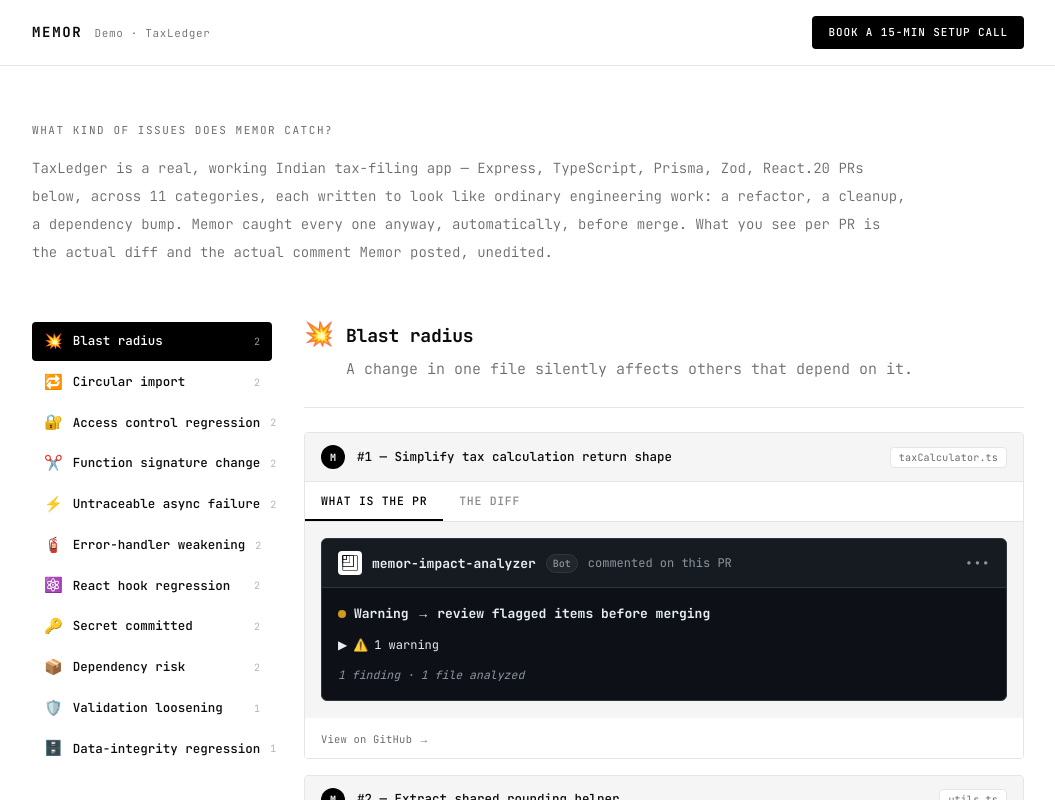
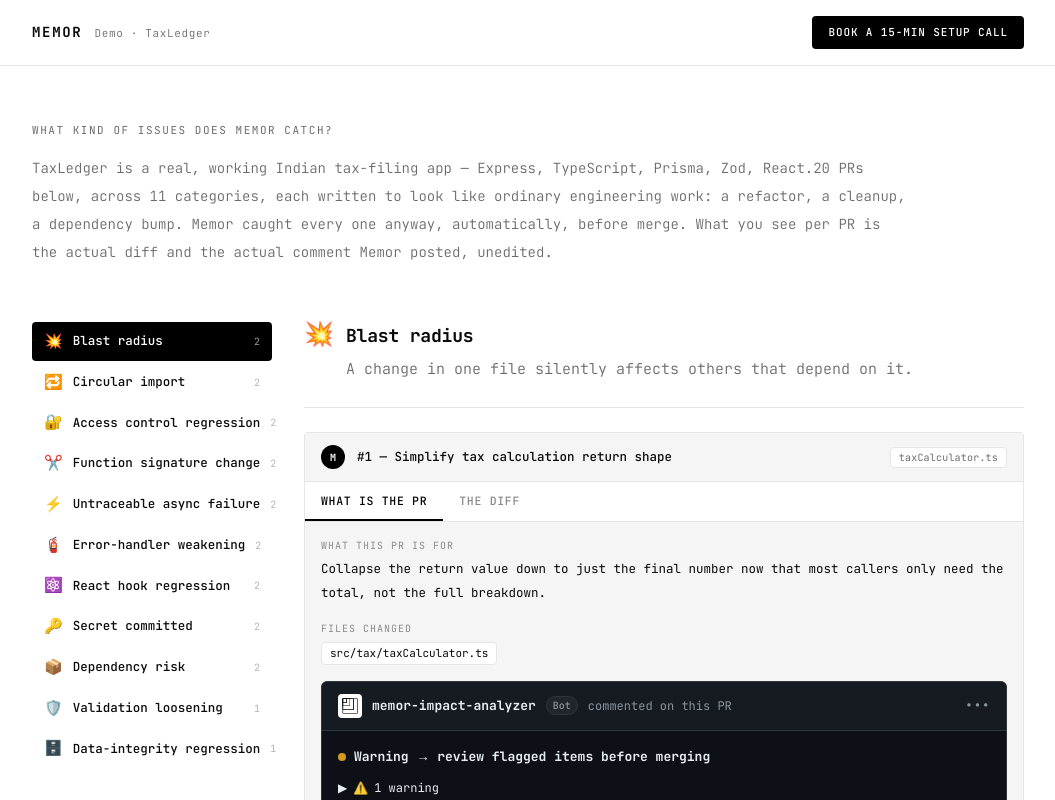
Before and after one commit to mukurpuri/memor-website, a Next.js app: page /demo/taxLedger in a window 1280 px wide. Shown: the top 800 px of the page, without its empty margins (112-1167 px from the left). Built offline with nearby package versions, Linux system fonts and the light colour scheme.

Commit message:
adding changes toa dd diffs

```diff
--- a/app/demo/taxLedger/page.tsx
+++ b/app/demo/taxLedger/page.tsx
@@ -12,6 +12,13 @@
 
 const CALENDLY_URL = "https://calendly.com/mukur-puri/30min"
 const REPO_URL = "https://github.com/mukurpuri/TaxLedger"
+
+// Every file touched in a diff, parsed straight from its own "diff --git a/X b/Y"
+// header lines — no separate fetch needed, the diff text already has this.
+function filesInDiff(diff: string): string[] {
+  const matches = diff.matchAll(/^diff --git a\/(.+?) b\/.+$/gm)
+  return [...matches].map((m) => m[1])
+}
 
 // ── Diff rendering ─────────────────────────────────────────────────────────
 // Real diff text from GitHub, unified format. Strips the git/index/+++/--- header
@@ -162,6 +169,7 @@
   comment: string
   severity: "blocker" | "warning"
   headline: string
+  purpose: string
 }
 type Category = { id: string; icon: string; name: string; description: string; prs: PR[] }
 
@@ -176,6 +184,7 @@
         number: 1,
         title: "Simplify tax calculation return shape",
         file: "taxCalculator.ts",
+        purpose: "Collapse the return value down to just the final number now that most callers only need the total, not the full breakdown.",
         severity: "warning",
         headline: "Warning → review flagged items before merging",
         comment:
@@ -185,6 +194,7 @@
         number: 2,
         title: "Extract shared rounding helper",
         file: "utils.ts",
+        purpose: "DRY pass: tax and GST calculations were each rounding currency their own way — pull it into one shared helper.",
         severity: "warning",
         headline: "Warning → review flagged items before merging",
         comment:
@@ -202,6 +212,7 @@
         number: 22,
         title: "Share bracket lookup between tax and discount logic",
         file: "discountEngine.ts",
+        purpose: "Reuse the existing bracket-lookup logic in the discount engine instead of duplicating it.",
         severity: "warning",
         headline: "Warning → review flagged items before merging",
         comment:
@@ -211,6 +222,7 @@
         number: 21,
         title: "Reuse calculation context across tax modules",
         file: "calculationContext.ts",
+        purpose: "Share the calculation context helper across tax modules instead of each one rebuilding it.",
         severity: "warning",
         headline: "Warning → review flagged items before merging",
         comment:
@@ -228,6 +240,7 @@
         number: 20,
         title: "Streamline admin route middleware chain",
         file: "adminRoutes.ts",
+        purpose: "Simplify and deduplicate the middleware chain on the admin routes.",
         severity: "blocker",
         headline: "High risk → merging this changes access control in `adminRoutes.ts`; verify users still have correct permissions",
         comment:
@@ -237,6 +250,7 @@
         number: 19,
         title: "Remove redundant auth check on filing submit",
         file: "paymentRoutes.ts",
+        purpose: "Remove what looked like a duplicate auth check on this route.",
         severity: "blocker",
         headline: "High risk → merging this changes access control in `paymentRoutes.ts`; verify users still have correct permissions",
         comment:
@@ -254,6 +268,7 @@
         number: 16,
         title: "Add currency support to tax calculation",
         file: "taxCalculator.ts",
+        purpose: "Add a currency parameter to the tax calculator ahead of multi-currency support.",
         severity: "blocker",
         headline: "High risk → merging this will break external consumers on deploy",
         comment: "API contract changed; external consumers exist",
@@ -262,6 +277,7 @@
         number: 15,
         title: "Reorder GST calculation parameters for consistency",
         file: "gstCalculator.ts",
+        purpose: "Reorder the GST calculator's parameters to match the tax calculator's convention.",
         severity: "blocker",
         headline: "High risk → merging this will break external consumers on deploy",
         comment: "API contract changed; external consumers exist",
@@ -278,6 +294,7 @@
         number: 14,
         title: "Simplify payment gateway call",
         file: "paymentGateway.ts",
+        purpose: "Simplify the gateway call since the SDK already handles retries.",
         severity: "blocker",
         headline: "High risk → merging this will break `paymentProcessor.ts` and `paymentRoutes.ts` and 2 others on deploy",
         comment:
@@ -287,6 +304,7 @@
         number: 13,
         title: "Clean up payment processor error wrapping",
         file: "paymentProcessor.ts",
+        purpose: "Remove error wrapping around the gateway call that looked unnecessary.",
         severity: "blocker",
         headline: "High risk → merging this will break `paymentRoutes.ts` and `app.ts` and 1 other on deploy",
         comment:
@@ -304,6 +322,7 @@
         number: 12,
         title: "Simplify document upload handling",
         file: "uploadHandler.ts",
+        purpose: "Remove handling that looked redundant with what the multer middleware already covers upstream.",
         severity: "blocker",
         headline: "High risk → merging this alters a table schema; downstream services may fail",
         comment:
@@ -313,6 +332,7 @@
         number: 11,
         title: "Simplify notification dispatch",
         file: "notifier.ts",
+        purpose: "Remove handling around a notification send that \"shouldn't be able to fail.\"",
         severity: "blocker",
         headline: "High risk → merging this alters a table schema; downstream services may fail",
         comment:
@@ -330,6 +350,7 @@
         number: 10,
         title: "Simplify refund status polling",
         file: "useFilingStatus.ts",
+        purpose: "Simplify the polling effect now that the component stays mounted for the whole session.",
         severity: "warning",
         headline: "Warning → review flagged items before merging",
         comment:
@@ -339,6 +360,7 @@
         number: 9,
         title: "Refactor filing status hook",
         file: "useFilingStatus.ts",
+        purpose: "Fix an effect that looked like it was over-firing.",
         severity: "warning",
         headline: "Warning → review flagged items before merging",
         comment:
@@ -356,6 +378,7 @@
         number: 8,
         title: "Add local dev fallback for payment gateway key",
         file: "env.ts",
+        purpose: "Add a local dev default so new engineers don't need to set up .env immediately.",
         severity: "blocker",
         headline: "High risk → merging this rotates credentials in `env.ts`; verify CI/CD still has access",
         comment: "Stripe key committed to source as a literal string; rotate this credential and read it from env instead",
@@ -364,6 +387,7 @@
         number: 7,
         title: "Add debug logging for gateway integration issue",
         file: "paymentGateway.ts",
+        purpose: "Add logging to help debug an integration issue during the gateway rollout.",
         severity: "blocker",
         headline: "High risk → merging this rotates credentials in `paymentGateway.ts`; verify CI/CD still has access",
         comment: "apikey credential committed to source for the first time; verify this is not a production secret",
@@ -380,6 +404,7 @@
         number: 6,
         title: "Loosen dependency version pins",
         file: "package.json",
+        purpose: "Reduce dependency friction by loosening a few overly strict version pins.",
         severity: "warning",
         headline: "Warning → review flagged items before merging",
         comment: "Flagged in package.json — may fail at runtime without surfacing an error",
@@ -388,6 +413,7 @@
         number: 23,
         title: "Remove unused multer dependency",
         file: "package.json",
+        purpose: "Dead-dependency cleanup after an audit of package.json.",
         severity: "warning",
         headline: "Warning → review flagged items before merging",
         comment: "Flagged in package.json — may fail at runtime without surfacing an error",
@@ -404,6 +430,7 @@
         number: 4,
         title: "Simplify filing request schema",
         file: "schemas.ts",
+        purpose: "Relax validation that looked overly strict and was rejecting valid input.",
         severity: "blocker",
         headline: "High risk → merging this will break external consumers on deploy",
         comment: "API contract changed; external consumers exist",
@@ -420,6 +447,7 @@
         number: 24,
         title: "Simplify draft filing cleanup",
         file: "seed.ts",
+        purpose: "Simplify a cleanup script that resets draft filings for a test user.",
         severity: "blocker",
         headline: "High risk → merging this alters a table schema; downstream services may fail",
         comment:
@@ -473,7 +501,30 @@
       </div>
 
       {tab === "pr" ? (
-        <div className="bg-[#F5F5F5] p-4">
+        <div className="space-y-4 bg-[#F5F5F5] p-4">
+          <div>
+            <p className="mb-1 text-[10px] uppercase tracking-[0.1em] text-[#8A8A8A]">
+              What this PR is for
+            </p>
+            <p className="text-[12.5px] leading-6 text-[#0A0A0A]">{pr.purpose}</p>
+          </div>
+
+          <div>
+            <p className="mb-1.5 text-[10px] uppercase tracking-[0.1em] text-[#8A8A8A]">
+              Files changed
+            </p>
+            <div className="flex flex-wrap gap-1.5">
+              {(diff ? filesInDiff(diff) : [pr.file]).map((f) => (
+                <span
+                  key={f}
+                  className="rounded border border-[#E5E5E5] bg-white px-2 py-0.5 text-[11px] text-[#0A0A0A]"
+                >
+                  {f}
+                </span>
+              ))}
+            </div>
+          </div>
+
           <GitHubComment pr={pr} />
         </div>
       ) : diff ? (
```
